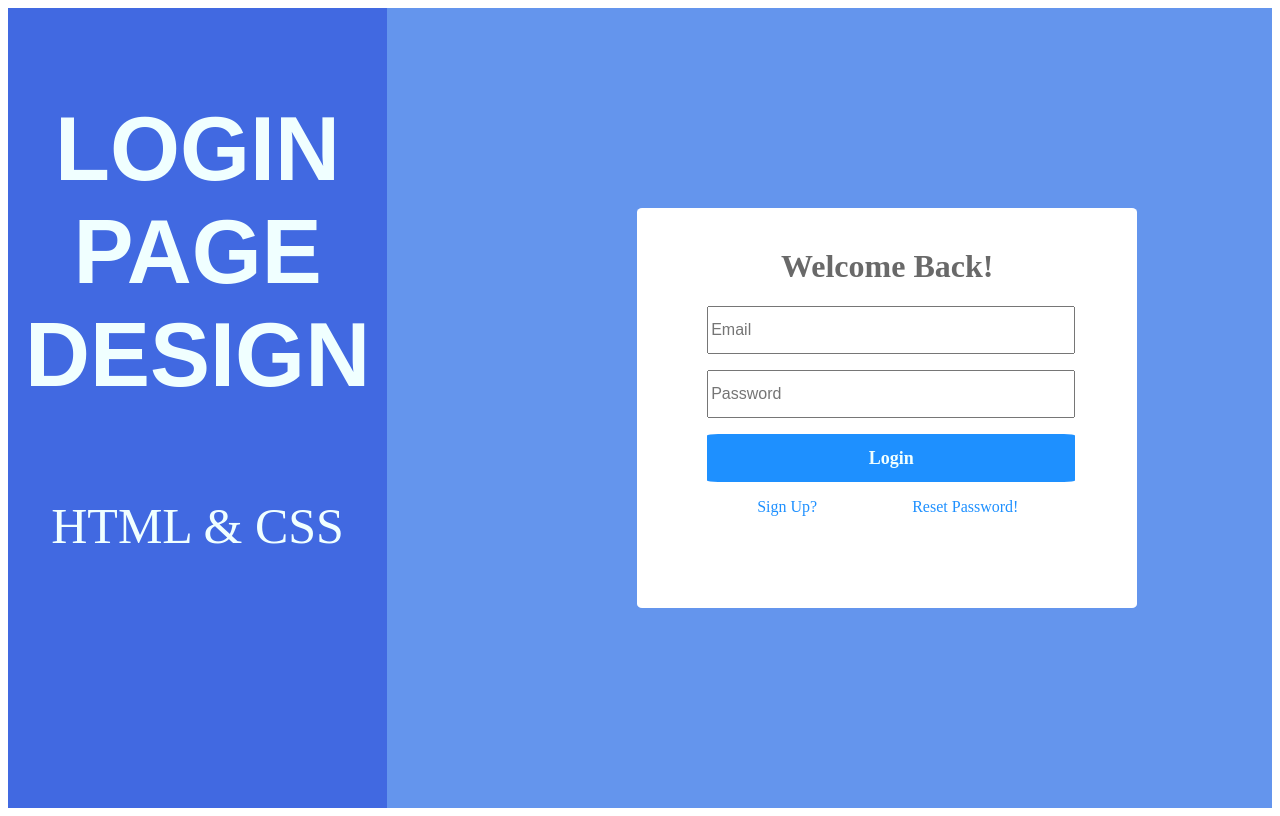
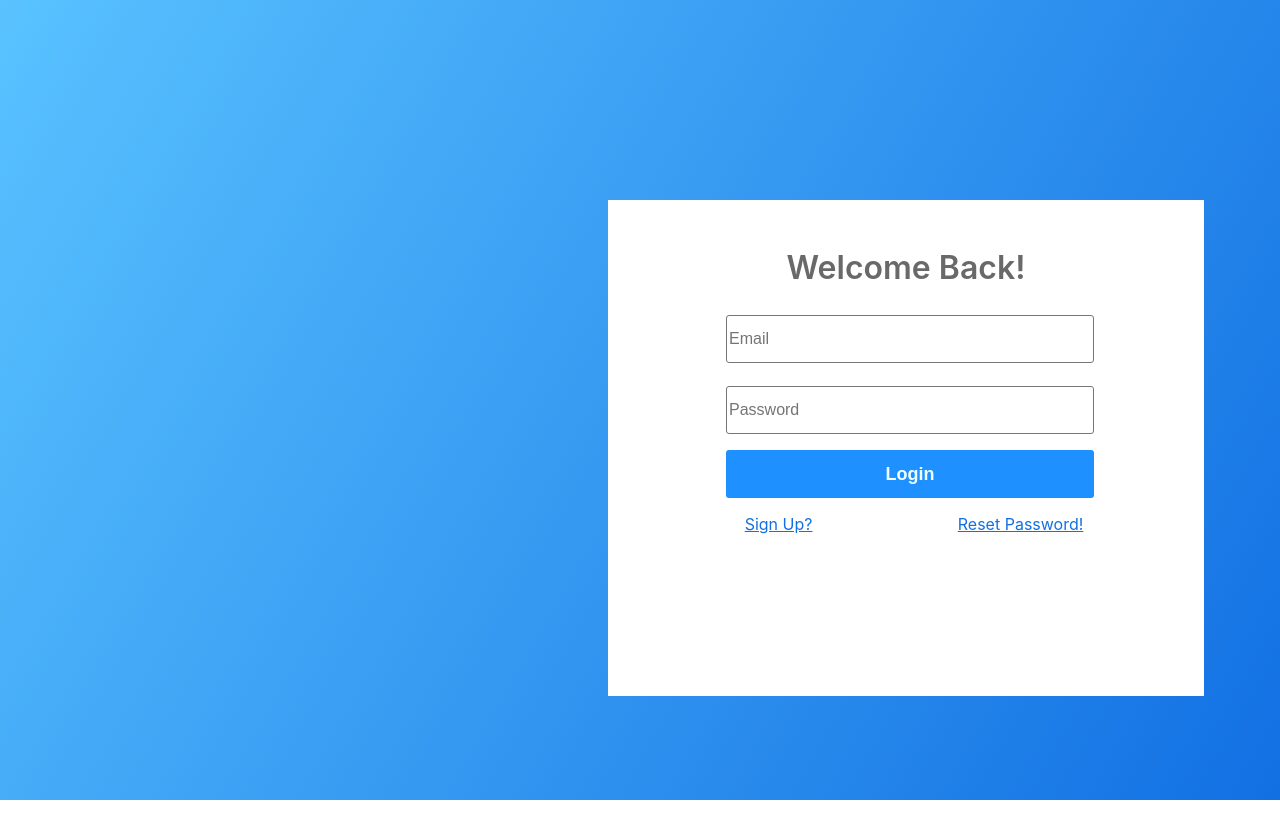
Before and after one commit to bqtruong2000/D02_QuangTruong, a plain HTML site: page index.html in a window 1280 px wide. Drawn offline with Linux system fonts and the light colour scheme.

Commit message:
Chinh sua lai login page

```diff
--- a/index.css
+++ b/index.css
@@ -1,84 +1,66 @@
-.div1{
-    display: flex;
-    flex-direction: row;
+body{
+    max-height: 100%;
+    width:10vh;
+    display: block;
+    font-family: -apple-system, BlinkMacSystemFont, "Segoe UI", Roboto, Helvetica, Arial, sans-serif, "Apple Color Emoji", "Segoe UI Emoji", "Segoe UI Symbol";
+    justify-content: center;
+    align-items: center;
+    background: linear-gradient(120deg, #59c2ff, #1270e3);
 }
 
-.div2{
-    height: 800px;
-    width: 30%;
-    background-color:royalblue;
-}
-
-.p1{
-    font-size: 90px;
-    color: azure;
-    font-family: Arial;
-    font-weight: bold;
-    text-align-last: center;
-}
-.p2{
-    font-size: 50px;
-    color: azure;
-    font-family: 'Times New Roman';
-    text-align-last: center;
-}
-
-.div3{
-    height: 800px;
-    width: 70%;
-    background-color:cornflowerblue;
-}
-
-.div4{
+.login_form{
     height: 400px;
     width: 500px;
     background-color:white;
-    margin: 200px 50px 100px 250px;
-    border-radius: 1%;
+    margin: 200px 0px 100px 600px;
+    padding: 3rem 3rem 3rem 3rem;
 }
 
-.hd1{
+h1{
     color:dimgrey;
-    font-family: 'Times New Roman', Times, serif;
     text-align-last: center;
-    font-weight: bold;
-    padding-top: 40px;
+    font-weight: 600;
+    font-size: 2rem;
+    margin-top: 0;
+    display: block;
 }
 
-.bottom1{
+.input_submit{
     background-color:dodgerblue;
-    border-radius: 3%;
+    border-radius: 3px;
     width: 23rem;
     height: 3rem;
     margin-left: 70px;
     border-width: 0;
     color: azure;
     font-weight: bold;
-    font-family: 'Times New Roman', Times, serif;
     text-align-last: center;
     font-size: large;
 }
 
-.bd1, .bd2{
+.login_input{
     width: 23rem;
     height: 3rem;
     margin-left: 70px;
     color: darkgray;
     text-align-last: left;
     font-size: medium;
+    margin-top: 7px;
+    border-radius: 3px;
+    border-width: 1;
+    border-style:double;
 }
 
-.div5{
-    display: flex;
-    flex-direction: row;
+.login_links{
+    display:flex;
+    flex-direction:row;
+    margin-top: 1rem;
+    justify-content: space-around;
+    align-items: center;
+    margin-left: 1rem;
 }
-
-.div6{
-    margin-left: 120px;
-    margin-right: 70px;
-    color: dodgerblue;
+.login_links a{
+    font-size: 14px;
+    color: #1270e3;
+    font-size: 1rem;
 }
-.div7{
-    margin-left: 25px;
-    color: dodgerblue;
-}
--- a/index.html
+++ b/index.html
@@ -5,39 +5,23 @@
 
     </head>
     <body>
-        <div class="div1">
-            <div class="div2">
-                <p class = "p1">
-                    LOGIN <br/>
-                    PAGE <br/>
-                    DESIGN <br/>
-                </p>
-                <p class = "p2">
-                    HTML & CSS
-                </p>
-            </div>
-            <div class="div3">
-                <div class = "div4">
-                        <h1 class="hd1">Welcome Back!</h1>
+                <div class = "login_form">
+                    <h1>Welcome Back!</h1>
+                    <form action = "#">
                         <p>
-                        <input placeholder="Email" class="bd1" name="first" type="text">
+                            <input type = "email" class="login_input" placeholder="Email">
                         </p>
                         <p>
-                        <input placeholder="Password" class="bd2" name="last" type="text"></p>
+                            <input type="password" class="login_input" placeholder="Password">
+                        </p>
                         <p>
-                        <button class="bottom1">Login</button></p>
-                        <div class = "div5">
-
-                            <div class = "div6">
-                                Sign Up?
-                            </div>
-                            <div class = "div7">
-                                Reset Password!
-                            </div>
+                            <input type="submit" class="input_submit" value = "Login">
+                        </p>
+                    </form>
+                        <div class = "login_links">
+                            <a href = "#">Sign Up?</a>
+                            <a href = "#">Reset Password!</a>
                         </div>
-
                 </div>
-            </div>
-        </div>
     </body>
 </html>
```
